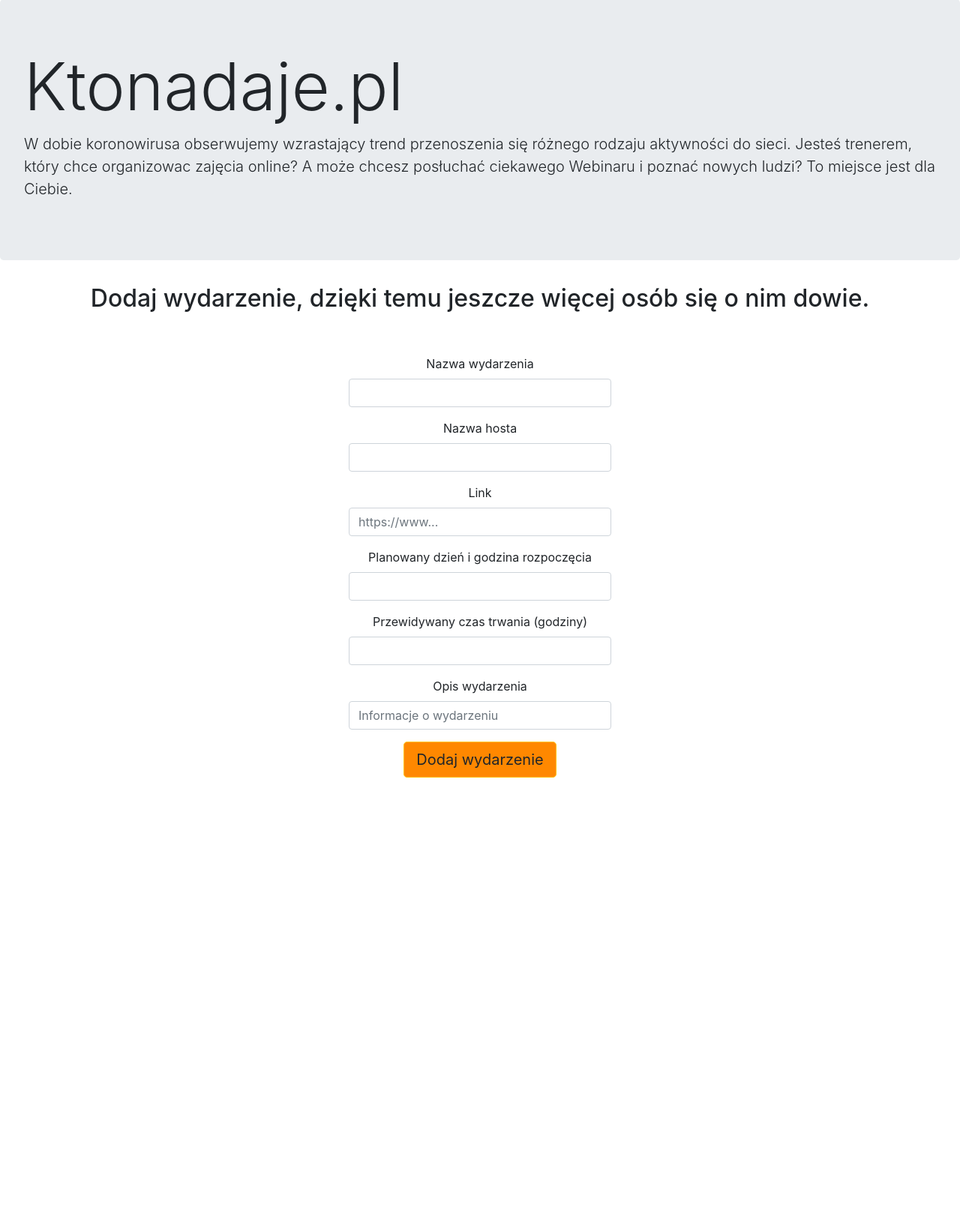
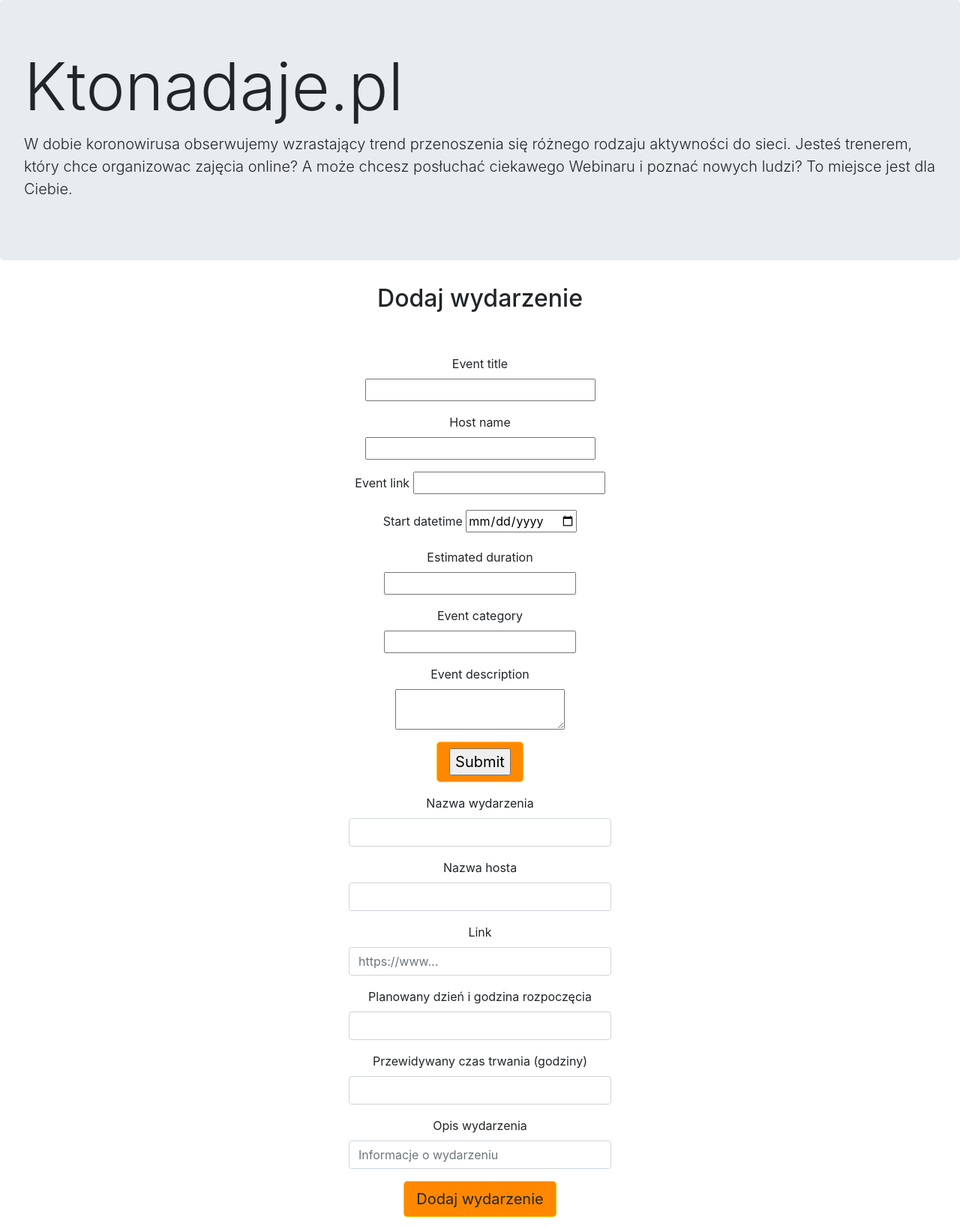
Before and after one commit to binawork/ktonadaje, a Flask app: template templates/events/add_event.html in a window 1280 px wide. Shown: the part 65-1704 px from the top of the page at 75% size. Before the commit the page ends 1102 px from the top, so only its background shows below. Run offline with Flask 2, Linux system fonts and the light colour scheme; the template is opened without the code that fills it, so the values that code supplies are empty, except form fields; tables that the repository leaves empty hold one stand-in row (values such as "Sample post"); form fields are guessed from the names that the template uses.

Commit message:
fixed layout extends

```diff
--- a/templates/events/add_event.html
+++ b/templates/events/add_event.html
@@ -1,13 +1,82 @@
-{% extends 'Layout.html' %}
+{% extends 'layout.html' %}
 
 {% block content %}
     <div class="container" align="center">
 
         <div class="text-center">
-            <p class="h2">Dodaj wydarzenie, dzięki temu jeszcze więcej osób się o nim dowie.</p>
+            <p class="h2">Dodaj wydarzenie</p>
             <br />
             <br />
         </div>
+
+<!-- THIS IS GOOOOD -->
+        <div>
+            <form method="POST" action="/events">
+                <div class="form-group row">
+                    <div class="col-md-4 offset-md-4">{{ form.event_title.label }} {{ form.event_title(size=25) }}
+                        {% if form.event_title.errors %}
+                            <ul class="errors">
+                                {% for error in form.event_title.errors %}
+                                    <li>{{ error }}</li>
+                                {% endfor %}
+                            </ul>
+                        {% endif %}
+                    </div>
+                </div>
+                <div class="form-group row">
+                    <div class="col-md-4 offset-md-4">{{ form.host_name.label }} {{ form.host_name(size=25) }}
+                        {% if form.host_name.errors %}
+                            <ul class="errors">
+                                {% for error in form.host_name.errors %}
+                                    <li>{{ error }}</li>
+                                {% endfor %}
+                            </ul>
+                        {% endif %}
+                    </div>
+                </div>
+                <div class="form-group row">
+                    <div class="col-md-4 offset-md-4">{{ form.event_link.label }} {{ form.event_link }}
+                        {% if form.event_link.errors %}
+                            <ul class="errors">
+                                {% for error in form.event_link.errors %}
+                                    <li>{{ error }}</li>
+                                {% endfor %}
+                            </ul>
+                        {% endif %}
+                    </div>
+                </div>
+                <div class="form-group row">
+                    <div class="col-md-4 offset-md-4">{{ form.start_datetime.label }} {{ form.start_datetime }}
+                        {% if form.start_datetime.errors %}
+                            <ul class="errors">
+                                {% for error in form.start_datetime.errors %}
+                                    <li>{{ error }}</li>
+                                {% endfor %}
+                            </ul>
+                        {% endif %}
+                    </div>
+                </div>
+                <div class="form-group row">
+                    <div class="col-md-4 offset-md-4">{{ form.estimated_duration.label }} {{ form.estimated_duration }}</div>
+                </div>
+                <div class="form-group row">
+                    <div class="col-md-4 offset-md-4">{{ form.event_category.label }} {{ form.event_category }}</div>
+                </div>
+                <div class="form-group row">
+                    <div class="col-md-4 offset-md-4">{{ form.event_description.label }} {{ form.event_description }}</div>
+                </div>
+                <div class="form-group row">
+                    <div class="col-md-12 text-center">
+                        <div class="btn btn-primary btn-lg btn-warning">{{ form.submit }}</div>
+                    </div>
+                </div>
+            </form>
+        </div>
+
+
+
+
+<!-- THAT IS NOT SO GOOOOD -->
         <div>
             <form method="post">
                 <div class="form-group row">
--- a/templates/events_table.html
+++ b/templates/events_table.html
@@ -1,7 +1,6 @@
-{% extends "Layout.html" %}
+{% extends "layout.html" %}
 
 {% block content %}
-
     <div class="container" align="center">
         <p class="h4" class="align-content-center">Zobacz wszystkie wydarzenia lub skorzystaj z filtrów i sprawdź tylko interesującą cię kategorię:</p>
 
@@ -28,5 +27,4 @@
             </tbody>
         </table>
     </div>
-
 {% endblock %}
--- a/templates/howto_streaming.html
+++ b/templates/howto_streaming.html
@@ -1,8 +1,6 @@
-{% extends 'Layout.html' %}
-
+{% extends 'layout.html' %}
 
 {% block content %}
-
     <div class="container" align="center">
         <h2>Poradnik jak streamować oraz jakie serwisy do steramingu polecamy</h2>
         <ul class="list-group">
--- a/templates/layout.html
+++ b/templates/layout.html
@@ -22,8 +22,6 @@
         <h1 class="display-2">Ktonadaje.pl</h1>
         <p class="lead">W dobie koronowirusa obserwujemy wzrastający trend przenoszenia się różnego rodzaju aktywności do sieci. Jesteś trenerem, który chce organizowac zajęcia online? A może chcesz posłuchać ciekawego Webinaru i poznać nowych ludzi? To miejsce jest dla Ciebie.</p>
     </div>
-
-
     {% block content %} {% endblock %}
 </body>
 </html>
--- a/templates/users/login.html
+++ b/templates/users/login.html
@@ -1,4 +1,4 @@
-{% extends 'Layout.html' %}
+{% extends 'layout.html' %}
 
 {% block content %}
     <div class="container">
@@ -25,7 +25,5 @@
                 </div>
             </div>
         </form>
-
     </div>
-
 {% endblock %}
--- a/templates/users/register.html
+++ b/templates/users/register.html
@@ -1,4 +1,4 @@
-{% extends 'Layout.html' %}
+{% extends 'layout.html' %}
 
 {% block content %}
     <div class="container">
```
Also changed, not shown: templates/about.html (+3 -6 lines).
